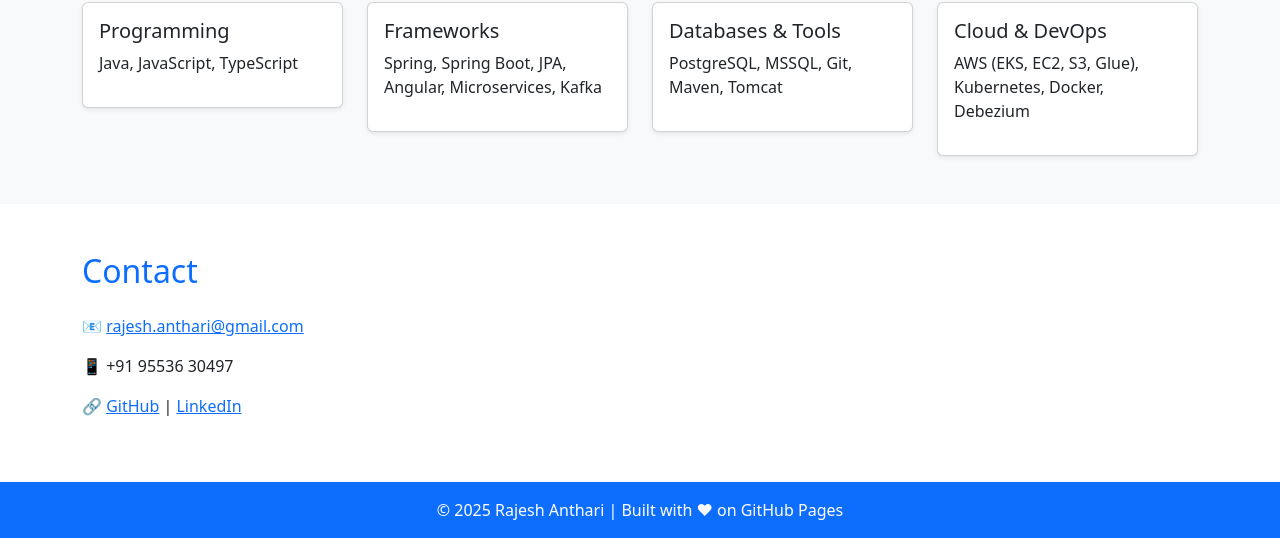
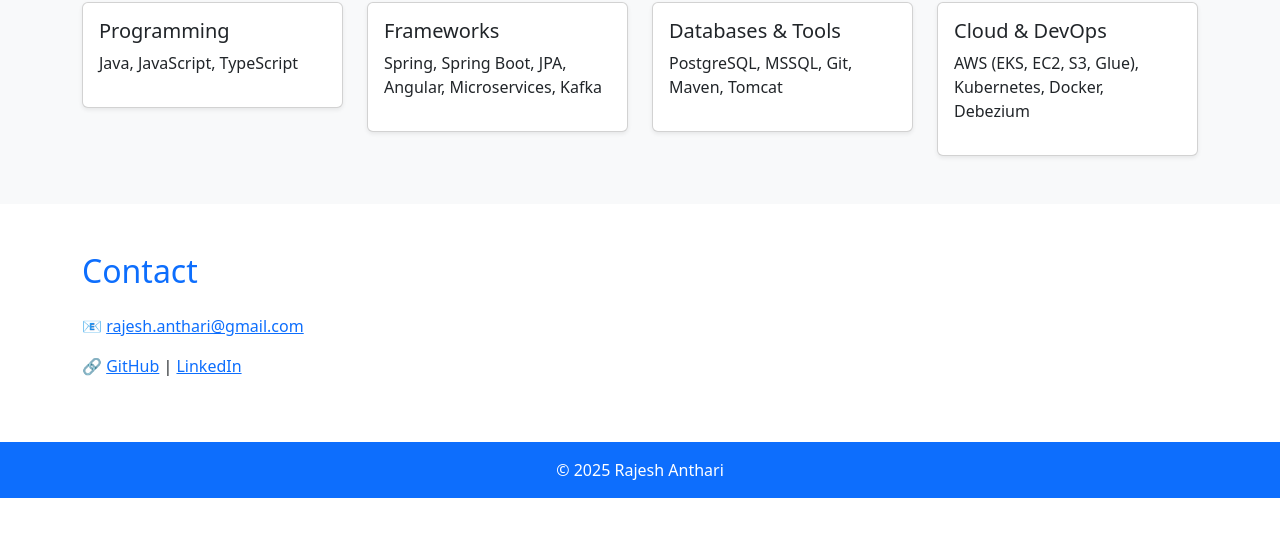
Before and after one commit to RajAnthari/anthari.github.io, a plain HTML site: page index.html in a window 1280 px wide. Shown: the part 628-1166 px from the top of the page. After the commit the page ends 1126 px from the top, so only its background shows below. Drawn offline with nearby package versions, Linux system fonts and the light colour scheme.

Commit message:
Update index.html
Signed-off-by: Rajesh Anthari <142836911+anthari@users.noreply.github.com>

```diff
--- a/index.html
+++ b/index.html
@@ -83,16 +83,15 @@
 <section id="contact" class="container py-5">
   <h2 class="mb-4 text-primary">Contact</h2>
   <p>📧 <a href="mailto:rajesh.anthari@gmail.com">rajesh.anthari@gmail.com</a></p>
-  <p>📱 +91 95536 30497</p>
   <p>🔗
-    <a href="https://github.com/YOUR_GITHUB_USERNAME" target="_blank">GitHub</a> |
+    <a href="https://github.com/anthari" target="_blank">GitHub</a> |
     <a href="https://linkedin.com/in/YOUR_LINKEDIN" target="_blank">LinkedIn</a>
   </p>
 </section>
 
 <!-- Footer -->
 <footer class="bg-primary text-white text-center py-3">
-  © 2025 Rajesh Anthari | Built with ❤ on GitHub Pages
+  © 2025 Rajesh Anthari
 </footer>
 
 <!-- Bootstrap JS -->
```
